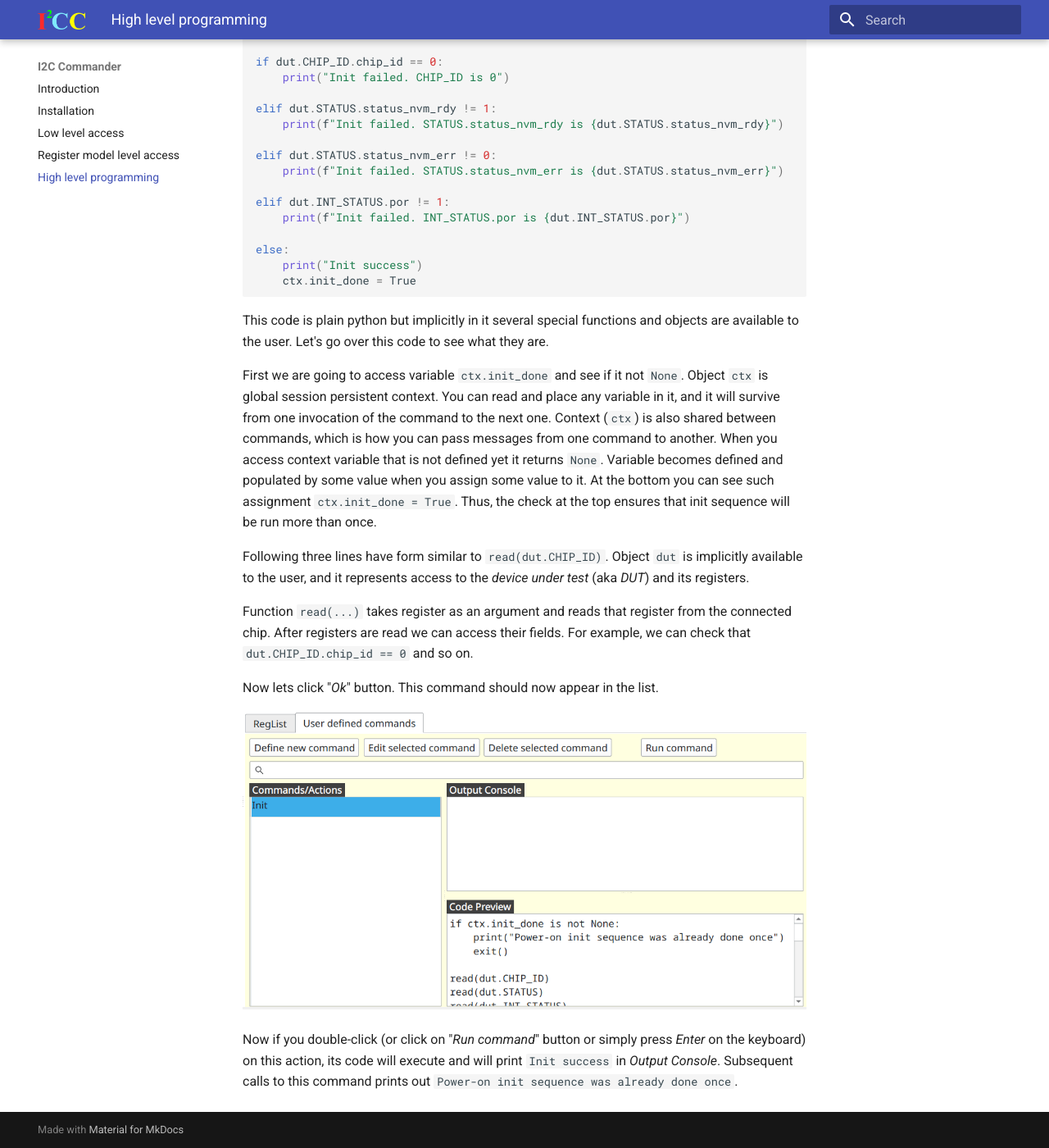
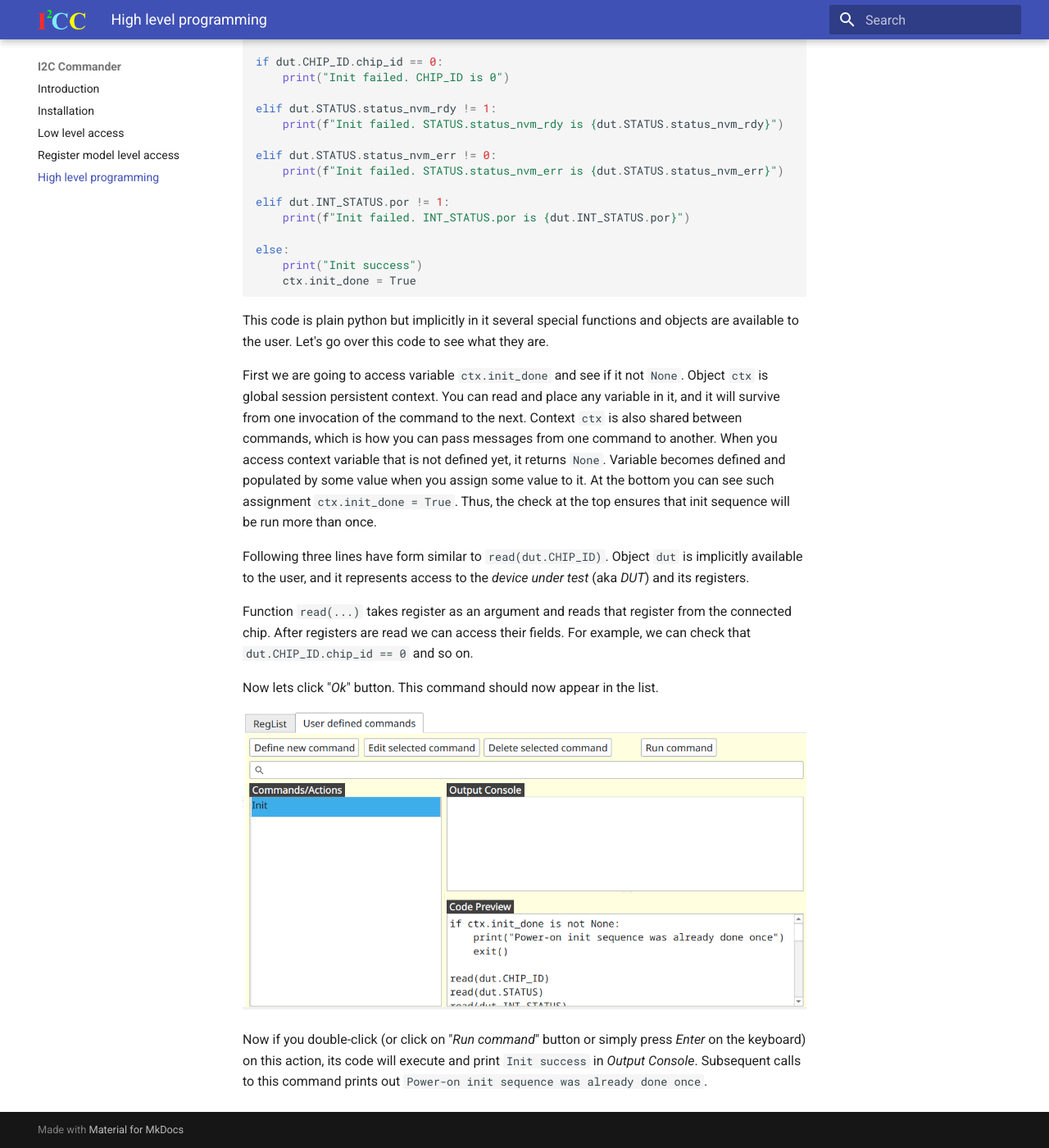
Before and after one commit to priimak/i2cc, an MkDocs documentation site: the page built from docs/high_level_i2c.md, in a window 1280 px wide and 1400 px high, scrolled down 1962 px. Shown: the whole window at 82% size. Built offline with MkDocs 1.6.1 and Material for MkDocs 9.7.7, drawn with Linux system fonts in a browser that asks for light colours; some of the changed text lies outside the part shown.

Commit message:
More docs

```diff
--- a/docs/high_level_i2c.md
+++ b/docs/high_level_i2c.md
@@ -63,8 +63,8 @@ Let's go over this code to see what they are.
 
 First we are going to access variable `ctx.init_done` and see if it not `None`. Object `ctx` is global session
 persistent context. You can read and place any variable in it, and it will survive from one invocation of the command
-to the next one. Context (`ctx`) is also shared between commands, which is how you can pass messages from one command to
-another. When you access context variable that is not defined yet it returns `None`. Variable becomes defined and
+to the next. Context `ctx` is also shared between commands, which is how you can pass messages from one command to
+another. When you access context variable that is not defined yet, it returns `None`. Variable becomes defined and
 populated by some value when you assign some value to it. At the bottom you can see such
 assignment `ctx.init_done = True`. Thus, the check at the top ensures that init sequence will be run more than once.
 
@@ -79,5 +79,5 @@ Now lets click "_Ok_" button. This command should now appear in the list.
 ![](images/commands-1.png)
 
 Now if you double-click (or click on "_Run command_" button or simply press _Enter_ on the keyboard) on this action,
-its code will execute and will print `Init success` in _Output Console_. Subsequent calls to this command prints out
+its code will execute and print `Init success` in _Output Console_. Subsequent calls to this command prints out
 `Power-on init sequence was already done once`.
```
Also changed, not shown: other parts of docs/high_level_i2c.md (+1 -1 lines).
